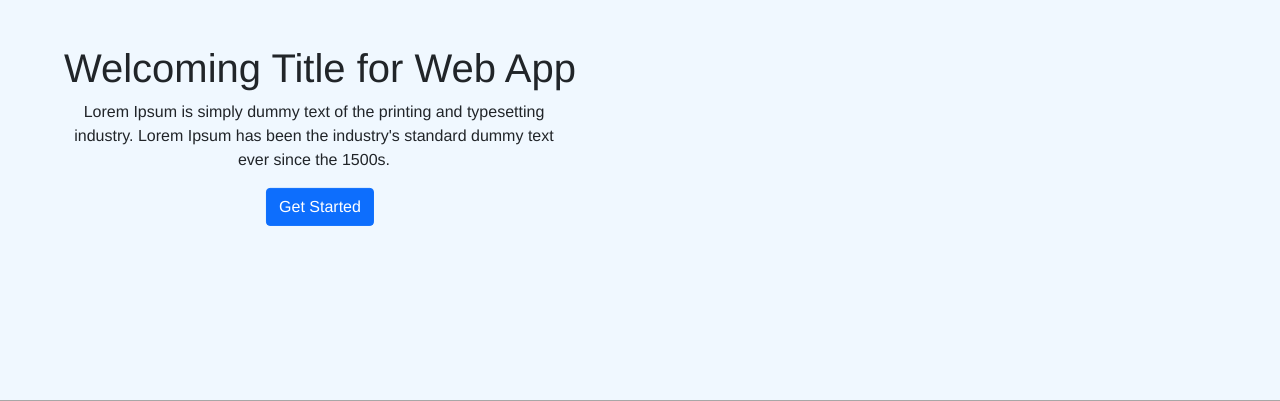
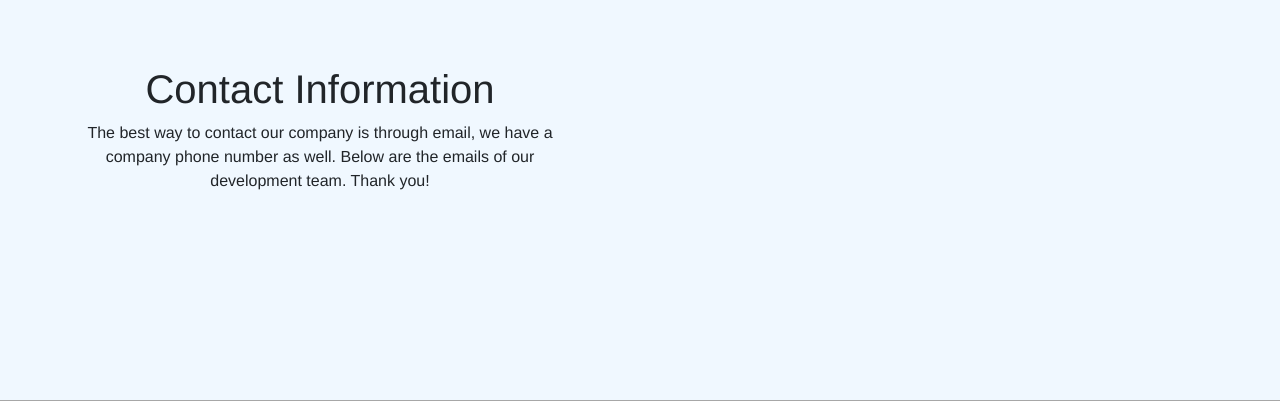
Before and after one commit to OtaSteven/Error-404, a PHP site: page /About.php in a window 1280 px wide. Shown: the part 56-457 px from the top of the page. Run offline with PHP 8.4, Linux system fonts and the light colour scheme.

Commit message:
Updated contact page information

```diff
--- a/WebContent/About.php
+++ b/WebContent/About.php
@@ -66,9 +66,8 @@ session_start();
   <section class="">
     <header class="page-header header container-fluid">
       <div class="welcome">
-        <h1>Welcoming Title for Web App</h1>
-        <p>Lorem Ipsum is simply dummy text of the printing and typesetting industry. Lorem Ipsum has been the industry's standard dummy text ever since the 1500s.</p>
-        <button type="button" class="btn btn-primary" href="SignUp.html">Get Started</button>
+        <h1>Contact Information</h1>
+        <p>The best way to contact our company is through email, we have a company phone number as well. Below are the emails of our development team. Thank you!</p>
       </div>
     </header>
     <div id="container">
```
